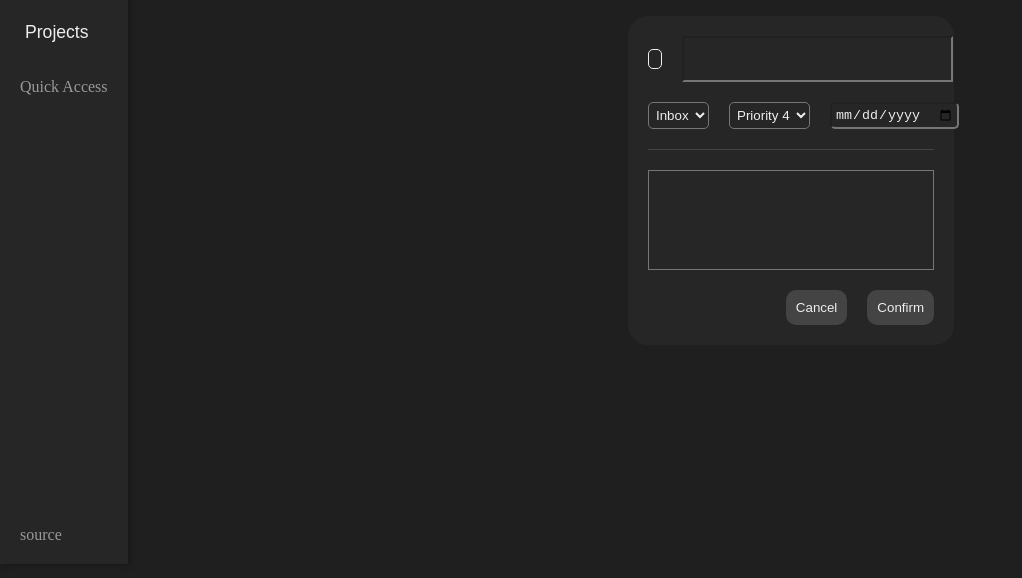
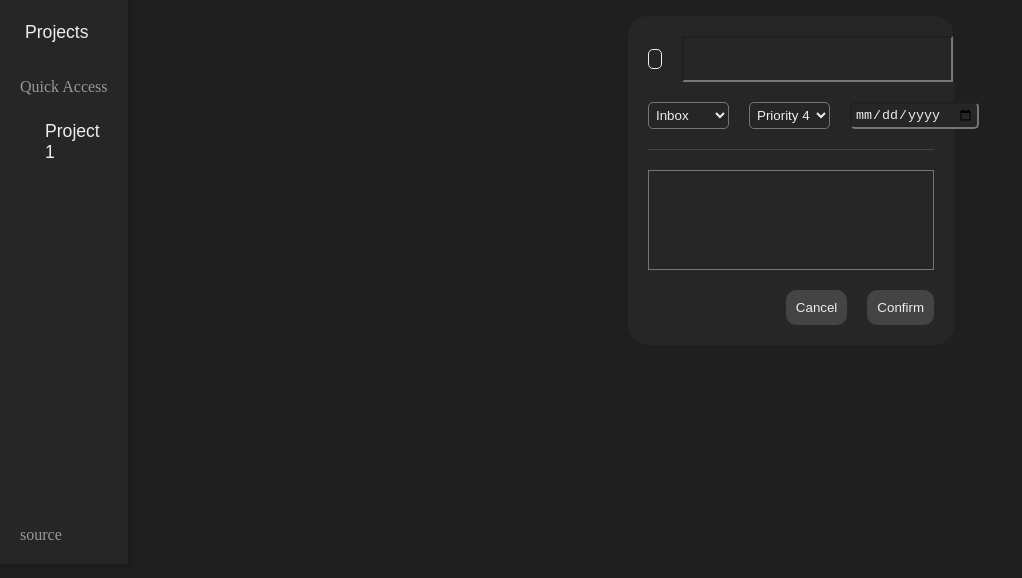
Before and after one commit to sergiogarciiam/todo-list, a website with bundled scripts: page dist/index.html in a window 1280 px wide. Both pictures are taken after a click on the button "+ Add task". Shown: the part 236-814 px from the top of the page, without its empty margins (0-1022 px from the left). Built offline with nearby package versions, Linux system fonts and the light colour scheme.

Commit message:
Add quick access projects

```diff
--- a/src/assets/styles/menu/sidebar.css
+++ b/src/assets/styles/menu/sidebar.css
@@ -20,7 +20,7 @@
   gap: 20px;
 }
 
-.sidebar-buttons-container > button {
+.sidebar-container button {
   padding: 5px;
   text-align: left;
   font-size: 1.1rem;
@@ -35,12 +35,20 @@
   transition: background-color 300ms;
 }
 
-.sidebar-buttons-container > button:hover {
+.sidebar-container button:hover {
   background-color: var(--mark-color);
 }
 
+/* quick-access */
 .quick-access {
   color: var(--second-letter-color);
+}
+
+.quick-projects {
+  display: flex;
+  flex-direction: column;
+
+  margin: 20px 0 0 20px;
 }
 
 /* source link */
--- a/src/assets/styles/tasks/task.css
+++ b/src/assets/styles/tasks/task.css
@@ -47,6 +47,7 @@
   height: 12px;
   border-radius: 50px;
   align-self: center;
+  background-color: var(--letter-color);
 }
 
 /* TITLE */
--- a/src/components/element/element.js
+++ b/src/components/element/element.js
@@ -59,7 +59,7 @@ const element = (() => {
   };
 
   const updateTask = (id, task) => {
-    const taskContainer = document.querySelector(`#id${id}`);
+    const taskContainer = document.querySelector(`#ta${id}`);
     const taskTitle = taskContainer.querySelector(".task-title");
     const taskCheckbox = taskContainer.querySelector(".task-checkbox-button");
     const taskProject = taskContainer.querySelector(".task-project");
@@ -103,7 +103,6 @@ const element = (() => {
     deleteIcon.className = "fa-solid fa-trash";
 
     projectTitle.textContent = project.name;
-    projectPoint.style.backgroundColor = project.color;
 
     projectEditButton.appendChild(editIcon);
     projectDeleteButton.appendChild(deleteIcon);
--- a/src/components/element/elementMenu.js
+++ b/src/components/element/elementMenu.js
@@ -3,6 +3,7 @@ import { element } from "./element";
 import { dateController } from "../../utils/dateController";
 import { getPriorityColor } from "../../utils/priority";
 import { deleteMenu } from "./deleteMenu";
+import { projectsController } from "../../utils/projectsController";
 
 const elementMenu = (() => {
   let actualId = null;
@@ -129,9 +130,18 @@ const elementMenu = (() => {
   // UTIL FEATURES CONTAINER
   function createProjectSelection() {
     const projectsSelection = document.createElement("select");
+    const projectsDictionary = projectsController.getAllProjects();
 
     projectsSelection.classList.add("project-select");
     projectsSelection.add(new Option("Inbox", "Inbox"));
+
+    for (var key in projectsDictionary) {
+      if (projectsDictionary.hasOwnProperty(key)) {
+        const projectName = projectsDictionary[key].name;
+        projectsSelection.add(new Option(projectName, projectName));
+      }
+    }
+
     projectsSelection.value = actualTask.project;
 
     return projectsSelection;
--- a/src/components/menu/sidebar.js
+++ b/src/components/menu/sidebar.js
@@ -1,3 +1,4 @@
+import { projectsController } from "../../utils/projectsController";
 import { mainDisplayController } from "../mainDisplayController";
 
 const sidebarComponent = (() => {
@@ -45,6 +46,7 @@ const sidebarComponent = (() => {
     quickAccessTitle.textContent = "Quick Access";
 
     quickAccessContainer.appendChild(quickAccessTitle);
+    quickAccessContainer.appendChild(createQuickProjects());
 
     return quickAccessContainer;
   }
@@ -65,6 +67,30 @@ const sidebarComponent = (() => {
     return button;
   }
 
+  function createQuickProjects() {
+    const quickProjects = document.createElement("div");
+    const projectsDictionary = projectsController.getAllProjects();
+
+    quickProjects.classList.add("quick-projects");
+
+    for (var key in projectsDictionary) {
+      if (projectsDictionary.hasOwnProperty(key)) {
+        if (projectsDictionary[key].quick)
+          quickProjects.appendChild(
+            createProject(projectsDictionary[key].name)
+          );
+      }
+    }
+
+    return quickProjects;
+  }
+
+  function createProject(name) {
+    const project = document.createElement("button");
+    project.textContent = name;
+    return project;
+  }
+
   return { setUp };
 })();
 
--- a/src/utils/projectsController.js
+++ b/src/utils/projectsController.js
@@ -5,8 +5,7 @@ const projectsController = (() => {
   const setUp = () => {
     let project = {
       name: "Project 1",
-      color: "red",
-      quick: false,
+      quick: true,
     };
     projectsDictionary[totalProjects] = project;
     totalProjects = 1;
```
Also changed, not shown: 1 other file.
